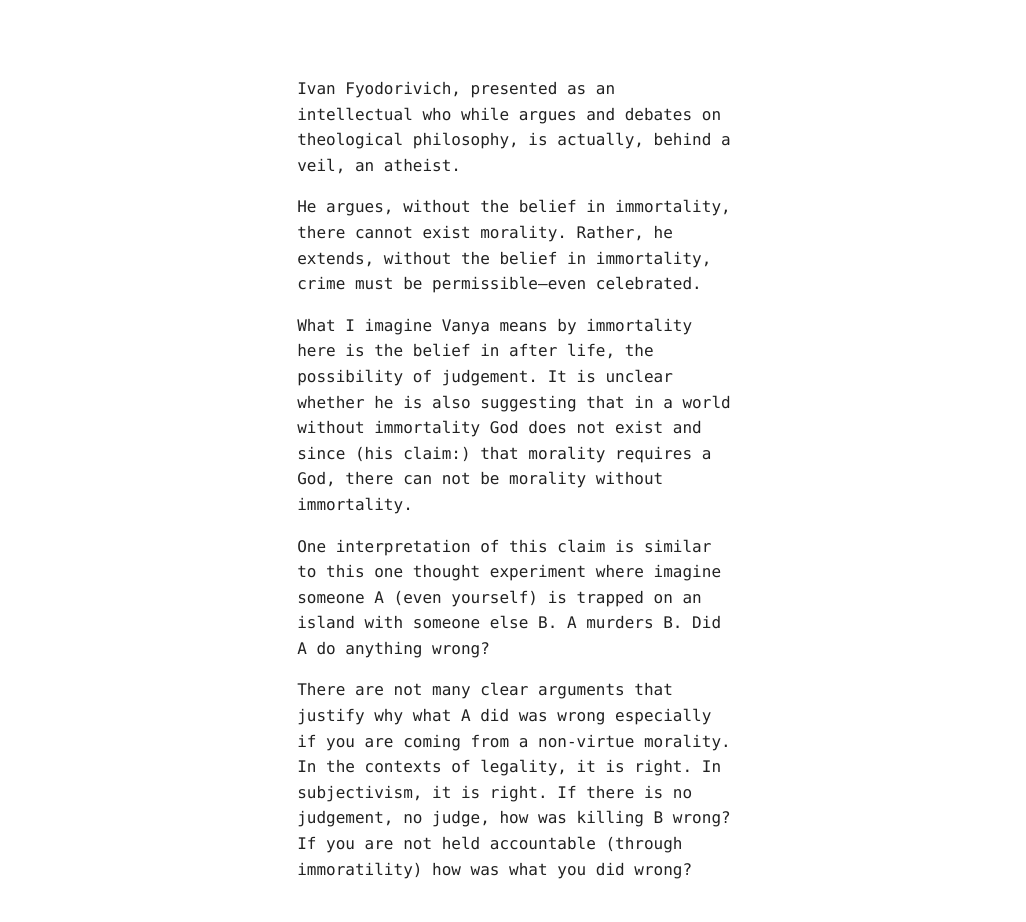
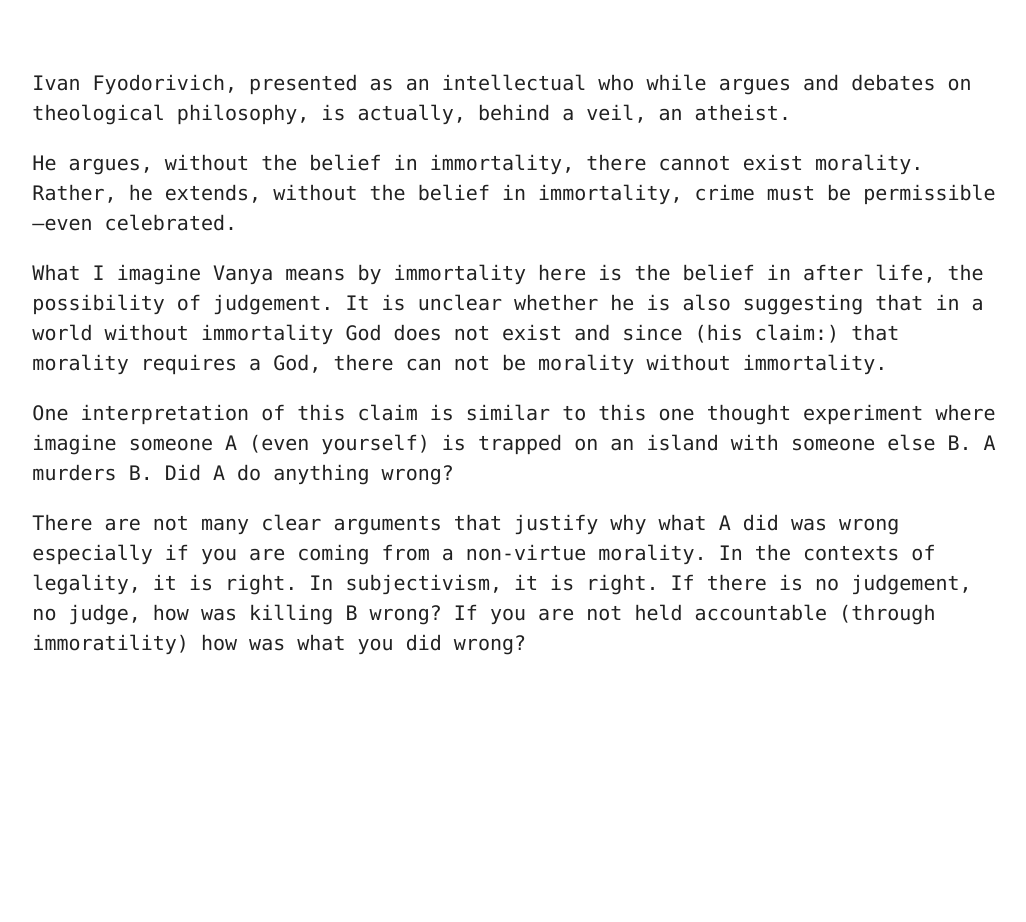
Before and after one commit to hussamh10/thinking-tokens, an MkDocs documentation site: the page built from docs/metaethics-morality-requires-belief-immortality.md, in a window 1280 px wide. Shown: the whole page, without its empty margins (186-1212 px from the left). Built offline with MkDocs 1.6.1 and Material for MkDocs 9.7.7, drawn with Linux system fonts in a browser that asks for light colours; after the commit the page ends 900 px from its top, so only the background shows below that.

Commit message:
Hide header/sidebars globally; homepage-only Win98; no Home title

```diff
--- a/docs/styles/notes.css
+++ b/docs/styles/notes.css
@@ -2,37 +2,52 @@
 body:not(.home-index) {
   background: #ffffff !important;
   --mono: ui-monospace, SFMono-Regular, Menlo, Monaco, "Liberation Mono", monospace;
-  font-family: var(--mono);
-  margin: 0;
-  padding: 0;
+  font-family: var(--mono) !important;
+  margin: 0 !important;
+  padding: 0 !important;
 }
 
-/* Hide all Material chrome */
+/* Hide ALL chrome (header, nav, sidebars, footer, tabs, search, overlays) */
 body:not(.home-index) .md-header,
 body:not(.home-index) .md-sidebar,
 body:not(.home-index) .md-footer,
+body:not(.home-index) .md-tabs,
+body:not(.home-index) .md-overlay,
 body:not(.home-index) nav,
-body:not(.home-index) .md-tabs {
+body:not(.home-index) [data-md-component="header"],
+body:not(.home-index) [data-md-component="sidebar"],
+body:not(.home-index) [data-md-component="toc"],
+body:not(.home-index) [data-md-component="announce"] {
+  display: none !important;
+  visibility: hidden !important;
+  height: 0 !important;
+  width: 0 !important;
+  overflow: hidden !important;
+}
+
+/* Force container reset */
+body:not(.home-index) .md-container,
+body:not(.home-index) .md-main,
+body:not(.home-index) .md-main__inner,
+body:not(.home-index) .md-content,
+body:not(.home-index) .md-content__inner {
+  all: unset;
+  display: block !important;
+  margin: 0 !important;
+  padding: 0 !important;
+}
+
+/* Actual article styling */
+body:not(.home-index) article.md-content__inner {
+  width: 80ch !important;         /* wrap at ~80 chars */
+  margin: 2rem auto !important;   /* center horizontally */
+  transform: translateX(60px);    /* nudge right */
+  font-family: var(--mono) !important;
+  font-size: 1rem;
+  line-height: 1.5;
+}
+
+/* Kill the automatic page title at the top */
+body:not(.home-index) article.md-content__inner h1:first-child {
   display: none !important;
 }
-
-/* Reset container so only content is shown */
-body:not(.home-index) .md-container {
-  margin: 0 !important;
-  padding: 0 !important;
-  max-width: none !important;
-  width: 100% !important;
-}
-
-/* Only show the content inner */
-body:not(.home-index) .md-main__inner {
-  display: block !important;
-  width: 80ch;                 /* wrap text at ~80 characters */
-  margin: 2rem auto;           /* center horizontally */
-  transform: translateX(60px); /* nudge a bit right */
-}
-
-/* Remove "Home" or page title blocks */
-body:not(.home-index) h1:first-of-type {
-  display: none !important;
-}
```
Also changed, not shown: 2 other files.
